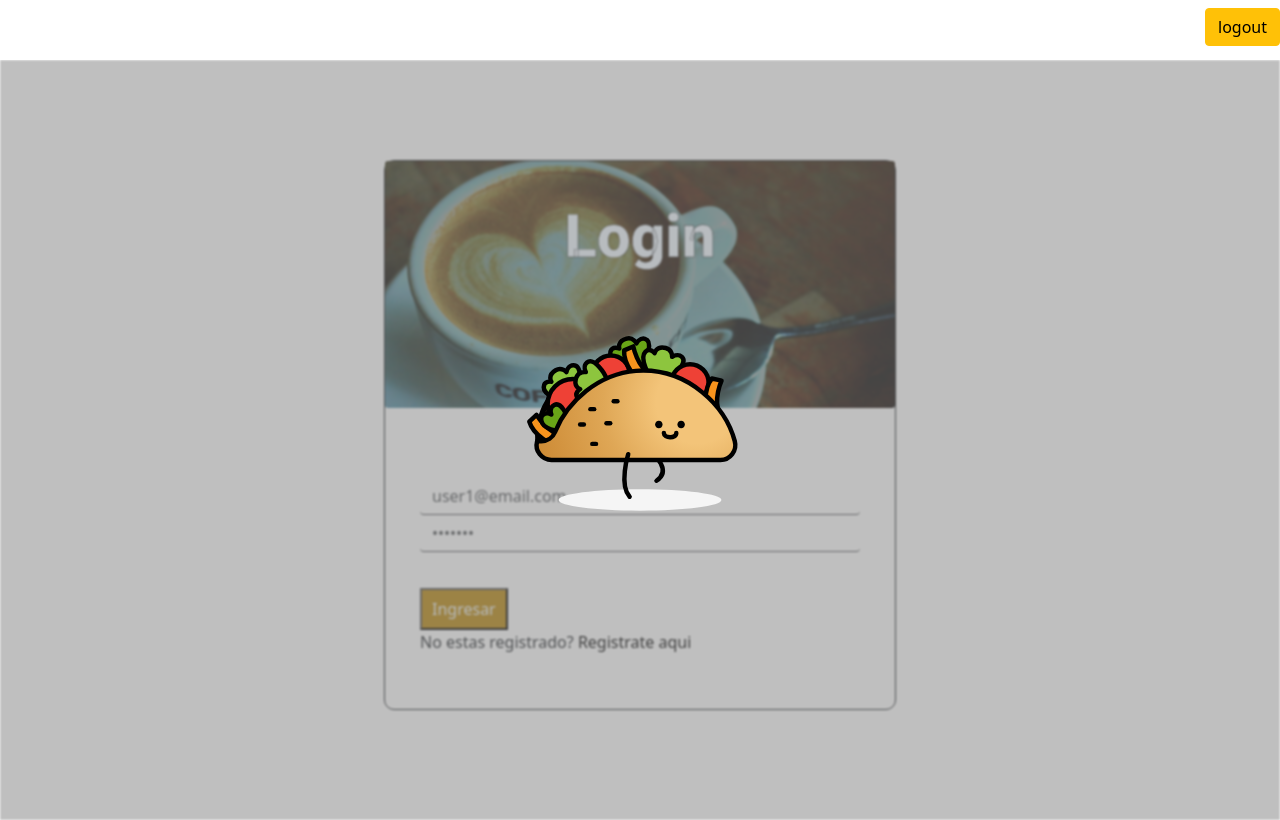
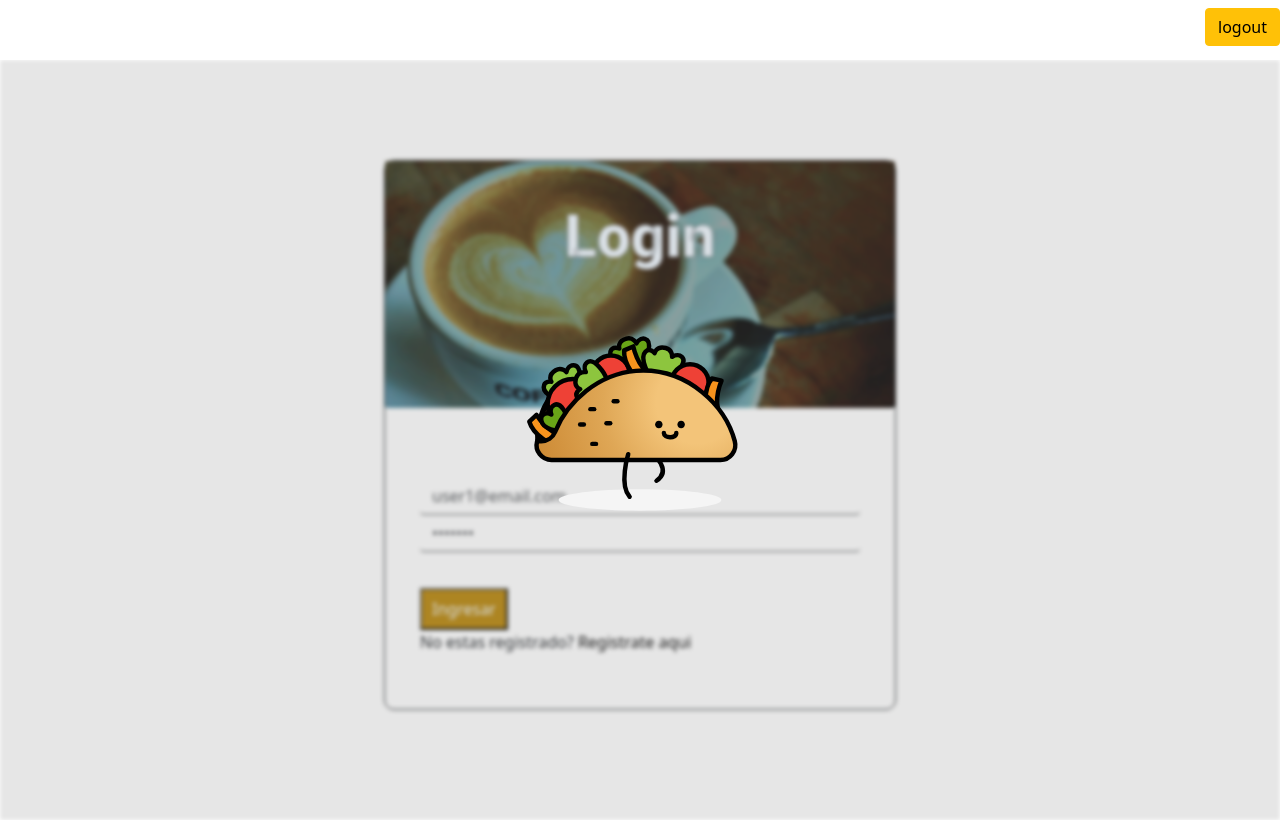
Before and after one commit to CamiloFuentesR/cafe-frontend, a React (Create React App) app: page /auth/login in a window 1280 px wide. Both pictures are taken after a click on the button "Ingresar". Built offline with nearby package versions, Linux system fonts and the light colour scheme; no server answers.

Commit message:
load icon

```diff
--- a/src/styles/components/_ui.scss
+++ b/src/styles/components/_ui.scss
@@ -5,5 +5,5 @@
     width: 100%;
     z-index: 1000 !important;
     // background-color: rgba(0, 0, 0, 0.158)  !important;
-    backdrop-filter: blur(1px)  contrast(.5) ;
+    backdrop-filter: blur(2px)  contrast(.8) ;
 }
```
